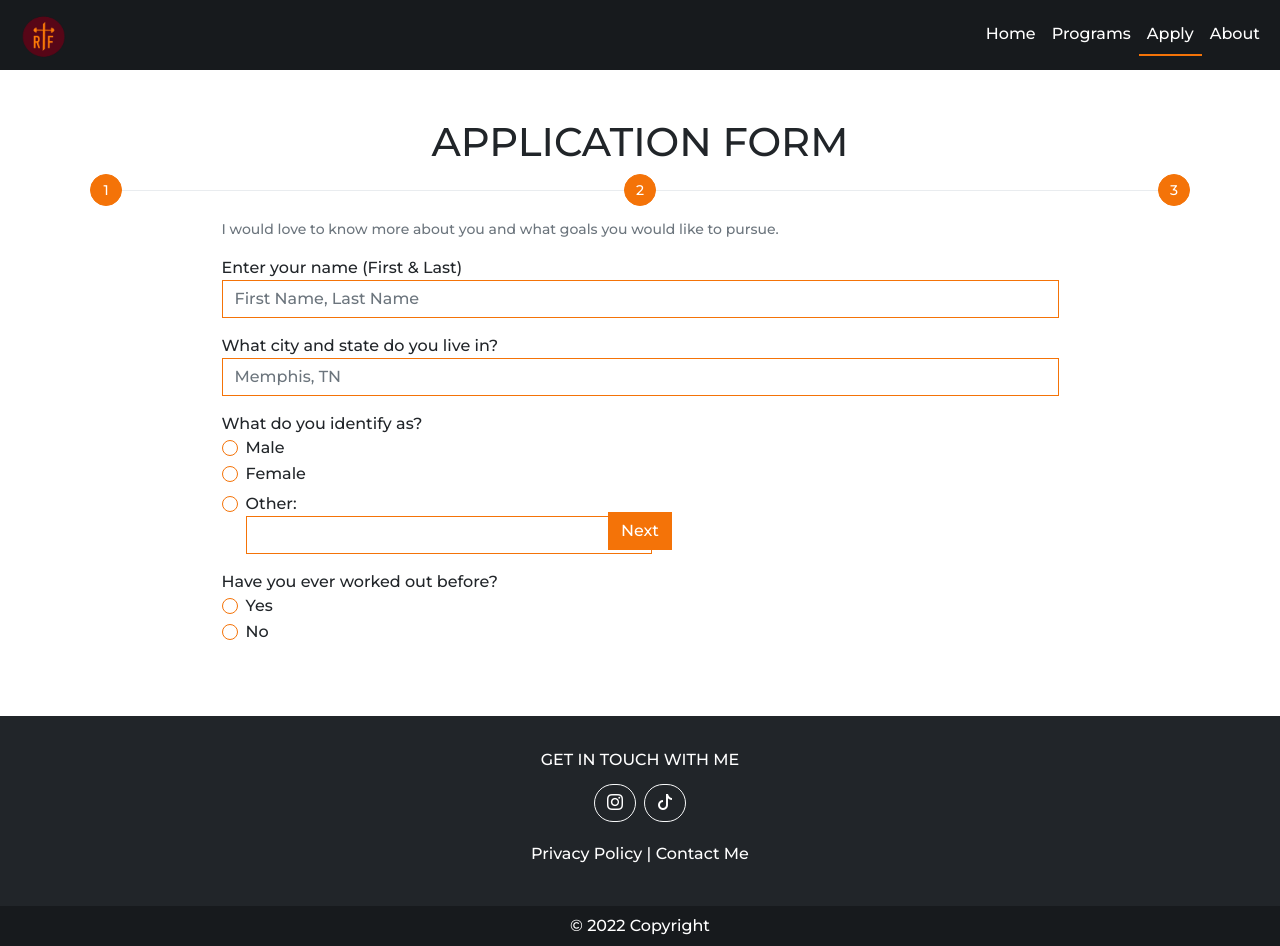
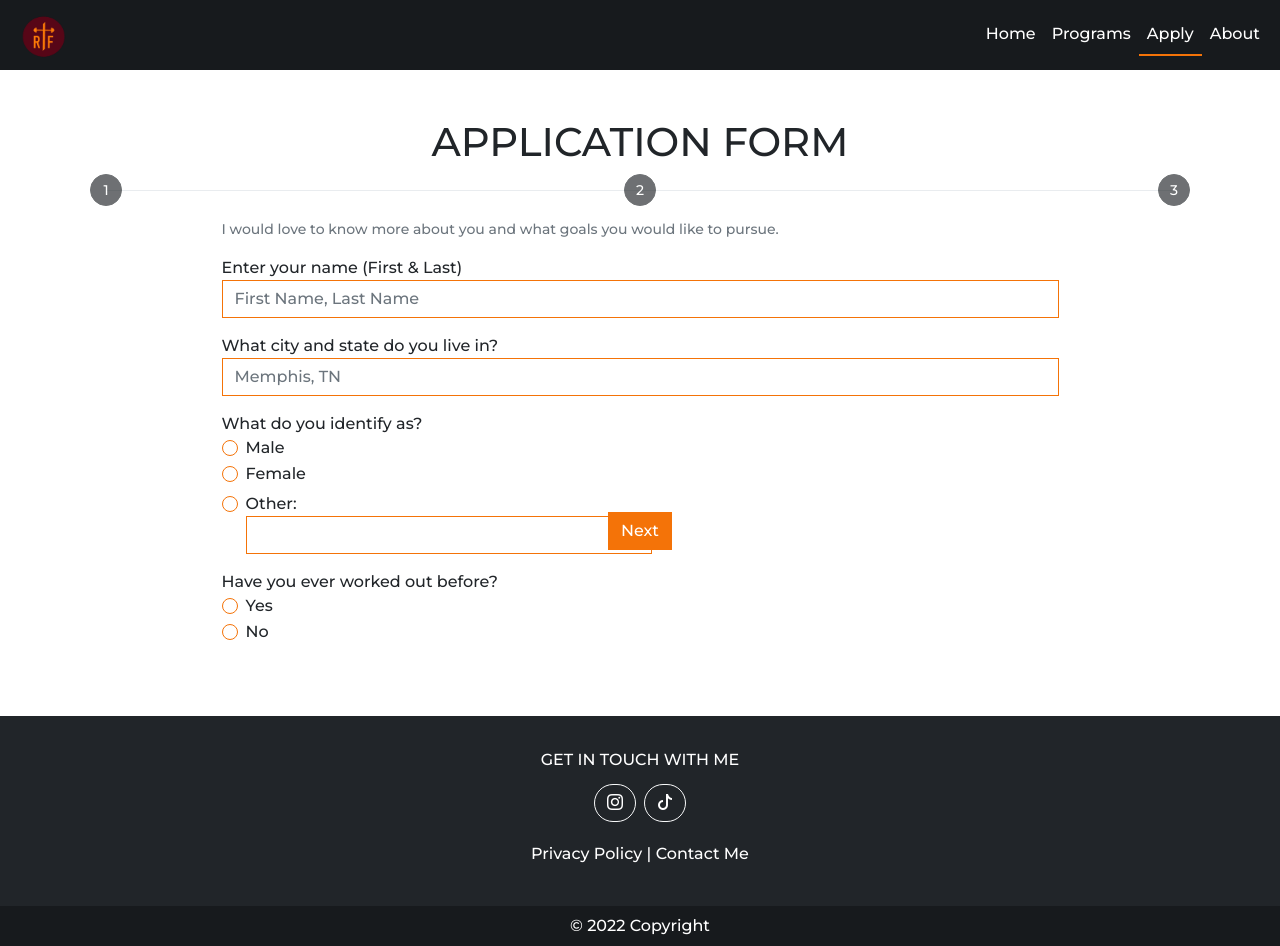
Before and after one commit to pixelRena/rt-fitness, a React (Create React App) app: page /apply-now in a window 1280 px wide. Built offline with nearby package versions, Linux system fonts and the light colour scheme.

Commit message:
Implemented step button clicks on validation

```diff
--- a/src/pages/ApplyForm.js
+++ b/src/pages/ApplyForm.js
@@ -6,7 +6,6 @@ import StepTwo from '../components/StepTwo';
 import StepThree from '../components/StepThree';
 
 //  Add button pos's for all devices
-// Enable step button clicks
 // Develop mail implementation
 export default function ApplyForm() {
 	const navigate = useNavigate();
@@ -26,6 +25,11 @@ export default function ApplyForm() {
 	const [ ready, setReady ] = useState("");
 	// current step
 	const [ step, setStep ] = useState(1);
+
+	// Check if user can go to next steps by clicking on progressbar
+	const [ validateOne, setValidateOne ] = useState(0);
+	const [ validateTwo, setValidateTwo ] = useState(0);
+	const [ validateThree, setValidateThree ] = useState(0);
 
 	const progressState = useRef(null);
 	const progressVisibility = useRef(null);
@@ -73,6 +77,8 @@ export default function ApplyForm() {
 					setTimeout(() => xpStyle.style.backgroundColor = "unset",1000);
 				} else {
 					setStep(num);
+					setValidateOne(1);
+					setValidateTwo(1);
 				}
 			} else if(num === 3) {
 				if(!goal || (goal === "Other" && !otherGoal)) {
@@ -94,6 +100,7 @@ export default function ApplyForm() {
 					setTimeout(() => goalTypeStyle.style.backgroundColor = "unset",1000);
 				} else {
 					setStep(num);
+					setValidateThree(1);
 				}
 			} else {
 				if(!email) {
@@ -163,9 +170,18 @@ export default function ApplyForm() {
 				<div className="progress" style={{"height": "1px"}}>
 				<div className="progress-bar" role="progressbar" ref={progressState} style={{"backgroundColor":"#f47308", "width": "50%"}} aria-valuenow="50" aria-valuemin="0" aria-valuemax="100"></div>
 				</div>
-				<button type="button" className="position-absolute top-0 start-0 translate-middle btn btn-sm btn-dark rounded-pill" style={{width: "2rem", height:"2rem"}}>1</button>
-				<button type="button" class="position-absolute top-0 start-50 translate-middle btn btn-sm btn-dark rounded-pill" style={{width: "2rem", height:"2rem"}}>2</button>
-				<button type="button" class="position-absolute top-0 start-100 translate-middle btn btn-sm btn-dark rounded-pill" style={{width: "2rem", height:"2rem"}}>3</button>
+				<button type="button" disabled={!validateOne}
+				className="position-absolute top-0 start-0 translate-middle btn btn-sm btn-dark rounded-pill"
+				style={{width: "2rem", height:"2rem"}}
+				onClick={() => changeStep(1)}>1</button>
+				<button type="button" disabled={!validateTwo}
+				class="position-absolute top-0 start-50 translate-middle btn btn-sm btn-dark rounded-pill"
+				style={{width: "2rem", height:"2rem"}}
+				onClick={() => changeStep(2)}>2</button>
+				<button type="button" disabled={!validateThree}
+				class="position-absolute top-0 start-100 translate-middle btn btn-sm btn-dark rounded-pill"
+				style={{width: "2rem", height:"2rem"}}
+				onClick={() => changeStep(3)}>3</button>
 			</div>
 			<div className="d-flex justify-content-center h-75">
 				<div className={`w-75 ${step === 1 ? '':'d-none'}`} >
```
